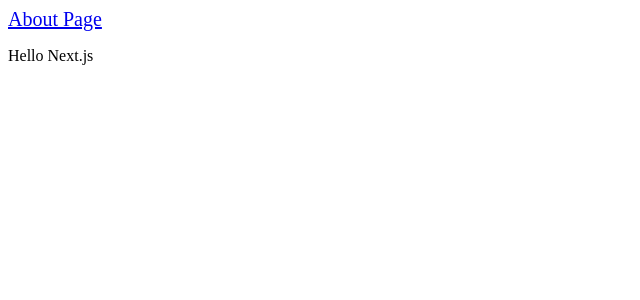
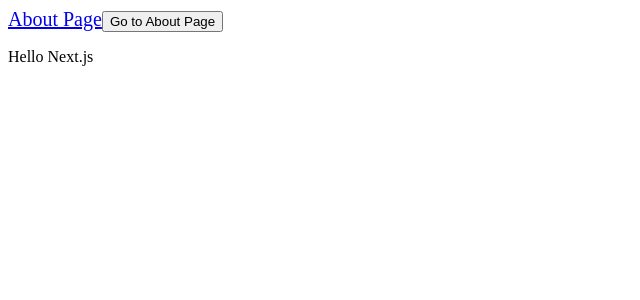
Before and after one commit to goyasho/learn-react-next, a Next.js app: page / in a window 1280 px wide. Shown: the top 300 px of the page, without its empty margins (0-640 px from the left). Built offline with nearby package versions, Linux system fonts and the light colour scheme.

Commit message:
buttonタグでリンクを作る

```diff
--- a/pages/index.js
+++ b/pages/index.js
@@ -6,6 +6,9 @@ const Index = () => (
     <Link href="/about">
       <a style={{ fontSize: 20 }}>About Page</a>
     </Link>
+    <Link href="/about">
+      <button>Go to About Page</button>
+    </Link>
     <p>Hello Next.js</p>
   </div>
 )
```
